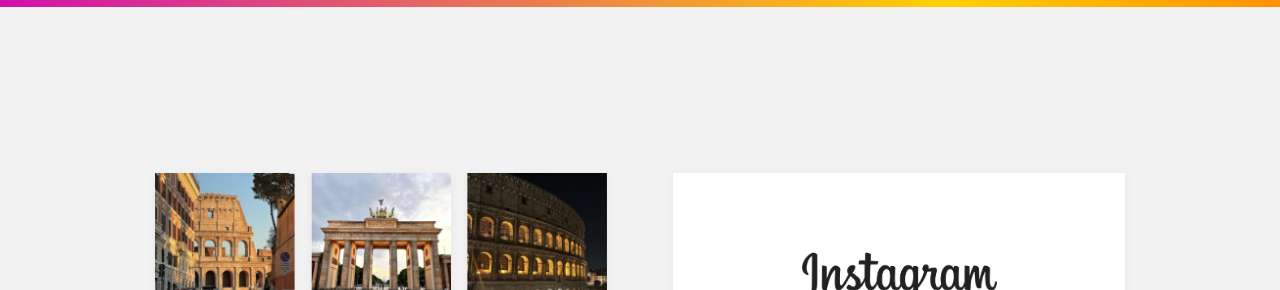
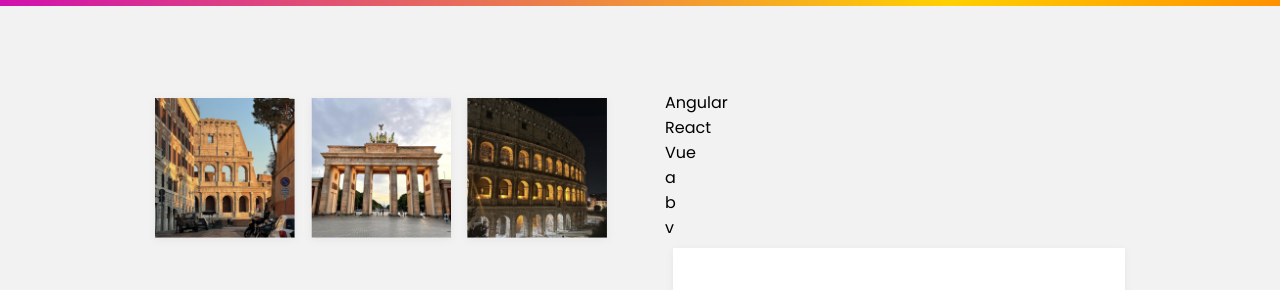
Before and after one commit to nicolaspenagos/vue-insta-clone, a Vue app: page / in a window 1280 px wide. Shown: the top 290 px of the page. Built offline with nearby package versions, Linux system fonts and the light colour scheme.

Commit message:
Trying to implement drag and drop with Vue.js

```diff
--- a/index.html
+++ b/index.html
@@ -15,6 +15,7 @@
     <script type="module" src="/src/main.js"></script>
 </body>
 <script src="https://unpkg.com/aos@next/dist/aos.js"></script>
+<script src="https://cdn.jsdelivr.net/npm/sortablejs@latest/Sortable.min.js"></script>
 <script>
     AOS.init();
 </script>
--- a/package.json
+++ b/package.json
@@ -9,7 +9,8 @@
     "dependencies": {
         "pinia": "^2.0.17",
         "vue": "^3.2.37",
-    "vue-router": "^4.1.3"
+        "vue-router": "^4.1.3",
+        "vuedraggable": "^4.1.0"
     },
     "devDependencies": {
         "@vitejs/plugin-vue": "^3.0.1",
--- a/src/App.vue
+++ b/src/App.vue
@@ -4,7 +4,6 @@ import { RouterLink, RouterView } from "vue-router";
 
 
 <template>
-
   <main class="main">
     <div class="decoline"></div>
     <RouterView />
@@ -81,7 +80,7 @@ $gradient-purple: #6A30F8;
 }
 
 .decoline{
-  height: 7px;
+  height: 6px;
   width: 100%;
   position: absolute;
   top: 0;
--- a/src/components/LoginModule.vue
+++ b/src/components/LoginModule.vue
@@ -1,5 +1,16 @@
 <template>
   <section>
+    <draggable
+      v-model="myArray"
+      group="people"
+      @start="drag = true"
+      @end="drag = false"
+      item-key="id"
+    >
+      <template #item="{ element }">
+        <div>{{ element.name }}</div>
+      </template>
+    </draggable>
     <div class="container container--up shadow">
       <img :src="instaPath" class="logo" />
       <input placeholder="email" class="input emailInput" />
@@ -16,6 +27,43 @@
     </div>
   </section>
 </template>
+<script>
+import draggable from "vuedraggable";
+
+export default {
+  components: {
+    draggable,
+  },
+  data() {
+    return {
+      drag: false,
+
+      myArray: [
+        { name: "Angular", id: 0 },
+        { name: "React", id: 1 },
+        { name: "Vue", id: 2 },
+        { name: "a", id: 4 },
+        { name: "b", id: 5 },
+        { name: "v", id: 6 },
+      ],
+      oldIndex: "",
+      newIndex: "",
+      instaPath: "./instagram.png",
+      singUp: false,
+    };
+  },
+  methods: {
+    onEnd: function (evt) {
+      console.log(evt);
+      this.oldIndex = evt.oldIndex;
+      this.newIndex = evt.newIndex;
+    },
+  },
+  props: {
+    msg: String,
+  },
+};
+</script>
 
 <style lang="scss" scoped>
 .loginButton {
@@ -52,15 +100,3 @@ p {
   padding-right: 3px;
 }
 </style>
-
-
-<script>
-export default {
-  data() {
-    return {
-      instaPath: "./instagram.png",
-      singUp: false,
-    };
-  },
-};
-</script>
--- a/src/views/LoginView.vue
+++ b/src/views/LoginView.vue
@@ -1,38 +1,62 @@
 <template>
   <section class="loginContent">
-        <aside class="photoGrid" >
-            <LoginPhoto :imageName="imageName" :id="imageName" v-for="(imageName) in images" :key="imageName"/>
+    <aside class="photoGrid">
+      <LoginPhoto
+        :imageName="imageName"
+        :id="imageName"
+        v-for="imageName in images"
+        :key="imageName"
+      />
     </aside>
     <LoginModule></LoginModule>
   </section>
 </template>
 
 <script>
-import LoginPhoto from '../components/LoginPhoto.vue';
-import LoginModule from '../components/LoginModule.vue';
-
+import LoginPhoto from "../components/LoginPhoto.vue";
+import LoginModule from "../components/LoginModule.vue";
 
 
 export default {
+
+    methods:{
+        onEnd: function(evt){
+            console.log(evt);
+            this.oldIndex = evt.oldIndex;
+            this.newIndex = evt.newIndex;
+        }
+    }
+  ,
   data() {
     return {
-            images : ["img1", "img2", "img3", "img4", "img5", "img6" , "img7", "img8", "img9"]}
+      images: [
+        "img1",
+        "img2",
+        "img3",
+        "img4",
+        "img5",
+        "img6",
+        "img7",
+        "img8",
+        "img9",
+      ]
+
+    };
   },
-    components: { LoginPhoto, LoginModule }
-}
+  components: { LoginPhoto, LoginModule},
+};
 </script>
 
 
 <style lang="scss">
-    .photoGrid{
+.photoGrid {
   display: grid;
   grid-template-columns: auto auto auto;
   margin-right: 50px;
 }
 
-    .loginContent{
+.loginContent {
   display: flex;
   flex-direction: row;
 }
-
 </style>
```
Also changed, not shown: 1 other file (tests, documents, lock files or other folders). Lines whose indentation alone changed are shown as unchanged.
